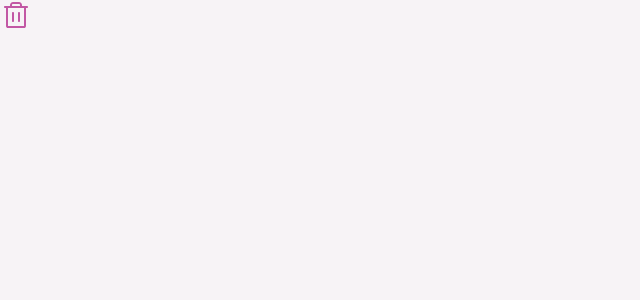
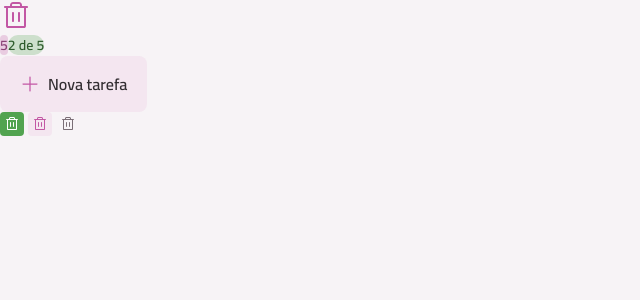
Before and after one commit to JBMILHOUSE/todo, a React (Vite) app: page / in a window 1280 px wide. Shown: the top 300 px of the page, without its empty margins (0-640 px from the left). Built offline with nearby package versions, Linux system fonts and the light colour scheme.

Commit message:
criando componetes badge, button e button-icon

```diff
--- a/src/App.tsx
+++ b/src/App.tsx
@@ -1,5 +1,10 @@
 import TrashIcon from "./assets/icons/trash.svg?react";
+import PlusIcon from "./assets/icons/plus.svg?react";
+
+import Badge from "./components/badge";
+import Button from "./components/button";
 import Icon from "./components/icon";
+import ButtonIcon from "./components/button-icon";
 
 function App() {
   return (
@@ -8,6 +13,20 @@
     <div className="flex gap-1">
       <Icon svg={TrashIcon} className="fill-pink-base"/>
     </div>
+
+    <div>
+      <Badge variant="secondary">5</Badge>
+      <Badge variant="primary">2 de 5</Badge>
+    </div>
+    <div>
+      <Button icon={PlusIcon}>Nova tarefa</Button>
+    </div>
+
+    <div className="flex gap-1">
+      <ButtonIcon icon={TrashIcon} />
+      <ButtonIcon icon={TrashIcon} variant="secondary"/>
+      <ButtonIcon icon={TrashIcon} variant="tertiary"/>
+    </div>
    </div>
   )
 }
--- /dev/null
+++ b/src/components/badge.tsx
@@ -0,0 +1,51 @@
+import type React from "react";
+import Text from "./text";
+import { cva, type VariantProps } from "class-variance-authority";
+
+export const badgeVariants = cva("inline-flex items-center justify-center rounded-full", {
+  variants: {
+    variant: {
+      primary: "bg-green-light",
+      secondary: "bg-pink-light"
+    },
+    size: {
+      sm: "py-0.5 px-2"
+    },
+    defaultVariants: {
+      variant: "primary",
+      size: "sm"
+    }
+  }
+});
+
+export const badgeTextVariants = cva("", {
+  variants: {
+    variant: {
+      primary: "text-green-dark",
+      secondary: "text-pink-dark"
+    }
+  },
+  defaultVariants: {
+    variant: "primary"
+  }
+});
+
+interface BadgeProps extends React.ComponentProps<"div">, VariantProps<typeof badgeVariants> {}
+
+export default function Badge({
+  variant,
+  size,
+  className,
+  children,
+  ...props
+}: BadgeProps) {
+  return (
+    <div className={badgeVariants({ variant, size, className})} {...props}>
+     <Text
+        variant="body-sm-bold"
+        className={badgeTextVariants({ variant })}>
+         {children}
+      </Text>
+    </div>
+  )
+}
--- /dev/null
+++ b/src/components/button-icon.tsx
@@ -0,0 +1,73 @@
+import type React from "react"
+import Icon from "./icon"
+import { cva, type VariantProps } from "class-variance-authority"
+
+export const buttonIconVariants = cva(`
+  inline-flex items-center justify-center cursor-pointer transition group
+`, {
+  variants: {
+    variant: {
+      primary: "bg-green-base hover:bg-green-dark",
+      secondary: "bg-gray-200 hover:bg-pink-base",
+      tertiary: "bg-transparent hover:bg-gray-200"
+    },
+    size: {
+      sm: "w-6 h-6 rounded"
+    },
+    disabled: {
+      true: "opacity-50 pointer-events-none"
+    }
+  },
+  defaultVariants: {
+    variant: "primary",
+    size: "sm",
+    disabled: false
+  }
+});
+
+export const btnIconIconVariants = cva("transition", {
+  variants: {
+    variant: {
+      primary: "fill-white",
+      secondary: "fill-pink-base group-hover:fill-white",
+      tertiary: "fill-gray-300 group-hover:fill-gray-400"
+    },
+    size: {
+      sm: "w-4 h-4"
+    }
+  },
+  defaultVariants: {
+    variant: "primary",
+    size: "sm"
+  }
+})
+
+interface ButtonIconProps
+  extends
+    VariantProps<typeof buttonIconVariants>,
+    Omit<React.ComponentProps<"button">, "size" | "disabled"> {
+    icon: React.ComponentProps<typeof Icon>["svg"]
+  }
+
+export default function ButtonIcon({
+  variant,
+  size,
+  disabled,
+  className,
+  icon,
+  ...props
+}: ButtonIconProps) {
+  return (
+    <button
+       className={buttonIconVariants({
+         variant,
+         size,
+         disabled,
+         className})
+        }
+        {...props}
+      >
+      <Icon svg={icon} className={btnIconIconVariants({ variant, size })}/>
+    </button>
+  )
+}
--- /dev/null
+++ b/src/components/button.tsx
@@ -0,0 +1,70 @@
+import type React from "react";
+import Icon from "./icon";
+import { cva, type VariantProps } from "class-variance-authority";
+import Text from "./text";
+
+export const buttonVariants = cva(`
+  flex items-center justify-center cursor-pointer
+  transition rounded-lg group gap-2`, {
+  variants: {
+    variant: {
+      primary: "bg-gray-200 hover:bg-pink-light",
+    },
+    size: {
+      md: "h-14 py-4 px-5"
+    },
+    disabled: {
+      true: "opacity-50 pointer-events-none"
+    }
+  },
+  defaultVariants: {
+    variant: "primary",
+    size: "md",
+    disabled: false
+  }
+});
+
+export const buttonIconVariants = cva("transition", {
+  variants: {
+    variant: {
+      primary: "fill-pink-base"
+    },
+    size: {
+      md: "w-5 h-5"
+    }
+  },
+  defaultVariants: {
+    variant: "primary",
+    size: "md"
+  }
+});
+
+interface ButtonProps
+  extends Omit<React.ComponentProps<"button">, 'size' | 'disabled'>,
+   VariantProps<typeof buttonVariants>{
+  icon?: React.ComponentProps<typeof Icon>["svg"]
+}
+
+export default function Button({
+  variant,
+  size,
+  disabled,
+  icon: IconComponent,
+  children,
+  className,
+  ...props
+}: ButtonProps) {
+  return(
+    <button className={buttonVariants({ variant, size, disabled})} {...props}>
+      {IconComponent && (
+        <Icon
+          svg={IconComponent}
+          className={buttonIconVariants({ variant, size})}
+        />
+      )}
+        <Text variant="body-md-bold">
+         {children}
+        </Text>
+      </button>
+  )
+}
```
